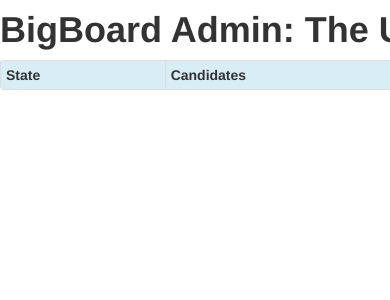
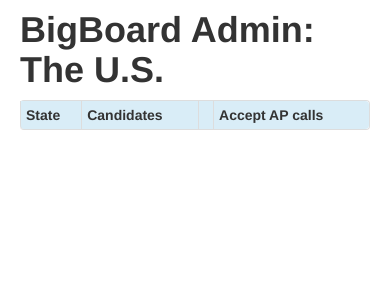
Before and after one commit to nprapps/electris, a Flask app: template templates/house_senate.html in a window 390 px wide; the page is wider, and only the part inside the window is pictured. Shown: the top 300 px of that part. Run offline with Flask 2, Linux system fonts and the light colour scheme; the template is opened without the code that fills it, so the values that code supplies are empty; some libraries are stand-ins or nearby versions.

Commit message:
Adds responsive to the base template for the CMS.

```diff
--- a/templates/base.html
+++ b/templates/base.html
@@ -11,8 +11,8 @@
     <div id="refreshing" style="position: fixed; left: 10px; top: 10px;">
     </div>
 
-    <div class="container">
-        <div class="row">
+    <div class="container-fluid">
+        <div class="row-fluid">
             <div id="content" class="span12">
                 {% block content %}{% endblock %}
             </div>
--- a/templates/house_senate.html
+++ b/templates/house_senate.html
@@ -18,7 +18,7 @@
 
 {% block content %}
 
-<div class="row">
+<div class="row-fluid">
     <div class="span12">
         <h1>BigBoard Admin: The U.S. {{ house.title() }}</h1>
 
```
